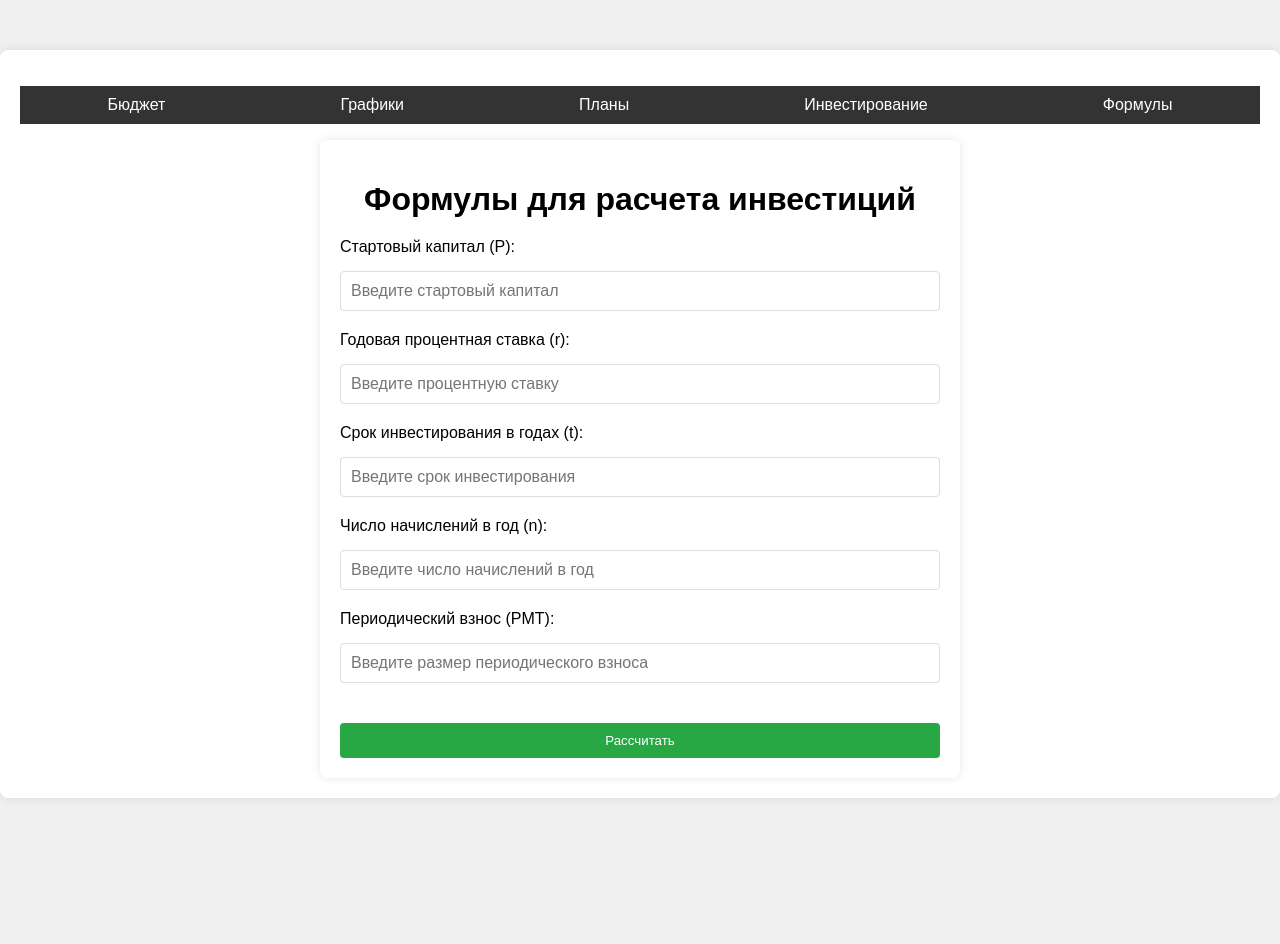
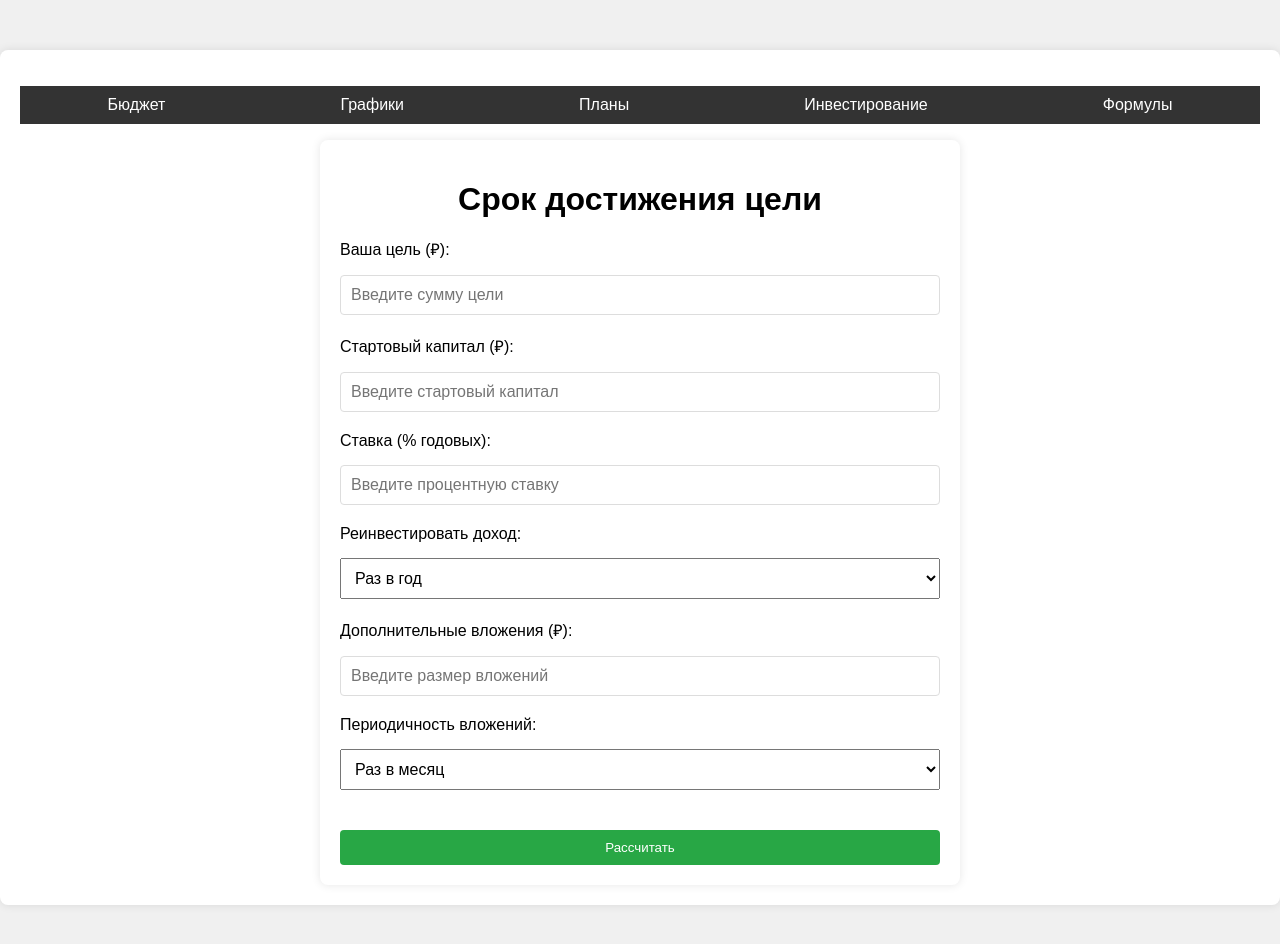
Before and after one commit to Venzelland/budget_mobile_localstorage, a React (Create React App) app: page /formulas in a window 1280 px wide. Shown: the top 944 px of the page. Before the commit the page ends 848 px from the top, so only its background shows below. Built offline with nearby package versions, Linux system fonts and the light colour scheme.

Commit message:
fix form

```diff
--- a/src/Formulas.js
+++ b/src/Formulas.js
@@ -2,40 +2,80 @@ import React, { useState } from 'react';
 import styles from './Formulas.module.css';
 
 function Formulas() {
+    const [goal, setGoal] = useState('');
     const [principal, setPrincipal] = useState('');
     const [rate, setRate] = useState('');
-    const [time, setTime] = useState('');
-    const [compoundings, setCompoundings] = useState('');
+    const [reinvest, setReinvest] = useState('yearly');
     const [periodicPayment, setPeriodicPayment] = useState('');
-    const [futureValue, setFutureValue] = useState(null);
+    const [paymentFrequency, setPaymentFrequency] = useState('monthly');
+    const [years, setYears] = useState(null);
+    const [detailedTime, setDetailedTime] = useState(null);
 
-    const calculateFV = (P, r, n, t, PMT) => {
-        const compoundInterest = P * Math.pow(1 + r / n, n * t);
-        const annuity = PMT * (Math.pow(1 + r / n, n * t) - 1) / (r / n);
-        return compoundInterest + annuity;
-    }
+    const calculateYears = (FV, P, r, n, PMT) => {
+        const ratePerPeriod = r / n;
+        const totalPeriods = Math.log((FV * ratePerPeriod + PMT) / (P * ratePerPeriod + PMT)) / Math.log(1 + ratePerPeriod);
+        return totalPeriods / n;
+    };
 
     const handleCalculate = () => {
+        const FV = parseFloat(goal);
         const P = parseFloat(principal);
         const r = parseFloat(rate) / 100;
-        const n = parseFloat(compoundings);
-        const t = parseFloat(time);
+        const n = reinvest === 'yearly' ? 1 : 12;
         const PMT = parseFloat(periodicPayment);
+        const periodsPerYear = paymentFrequency === 'monthly' ? 12 : 1;
 
-        if (!isNaN(P) && !isNaN(r) && !isNaN(n) && !isNaN(t) && !isNaN(PMT)) {
-            const FV = calculateFV(P, r, n, t, PMT);
-            setFutureValue(FV.toFixed(2));
+        if (!isNaN(FV) && !isNaN(P) && !isNaN(r) && !isNaN(n) && !isNaN(PMT)) {
+            const totalYears = calculateYears(FV, P, r, n * periodsPerYear, PMT);
+            setYears(totalYears.toFixed(2));
+            const detailedTime = convertToYearsMonthsDays(totalYears);
+            setDetailedTime(detailedTime);
         } else {
             alert("Пожалуйста, заполните все поля корректно.");
         }
-    }
+    };
+
+    const convertToYearsMonthsDays = (totalYears) => {
+        const years = Math.floor(totalYears);
+        const remainingMonths = (totalYears - years) * 12;
+        const months = Math.floor(remainingMonths);
+        const remainingDays = (remainingMonths - months) * 30.44;
+        const days = Math.floor(remainingDays);
+
+        return { years, months, days };
+    };
+
+    const getCorrectForm = (value, forms) => {
+        const lastDigit = value % 10;
+        const lastTwoDigits = value % 100;
+
+        if (lastTwoDigits > 10 && lastTwoDigits < 20) {
+            return forms[2];
+        }
+        if (lastDigit > 1 && lastDigit < 5) {
+            return forms[1];
+        }
+        if (lastDigit === 1) {
+            return forms[0];
+        }
+        return forms[2];
+    };
 
     return (
         <div className={styles.container}>
-            <h1>Формулы для расчета инвестиций</h1>
+            <h1>Срок достижения цели</h1>
             <div className={styles.form}>
                 <div className={styles.formGroup}>
-                    <label>Стартовый капитал (P):</label>
+                    <label>Ваша цель (₽):</label>
+                    <input
+                        type="number"
+                        value={goal}
+                        onChange={(e) => setGoal(e.target.value)}
+                        placeholder="Введите сумму цели"
+                    />
+                </div>
+                <div className={styles.formGroup}>
+                    <label>Стартовый капитал (₽):</label>
                     <input
                         type="number"
                         value={principal}
@@ -44,7 +84,7 @@ function Formulas() {
                     />
                 </div>
                 <div className={styles.formGroup}>
-                    <label>Годовая процентная ставка (r):</label>
+                    <label>Ставка (% годовых):</label>
                     <input
                         type="number"
                         value={rate}
@@ -53,36 +93,33 @@ function Formulas() {
                     />
                 </div>
                 <div className={styles.formGroup}>
-                    <label>Срок инвестирования в годах (t):</label>
-                    <input
-                        type="number"
-                        value={time}
-                        onChange={(e) => setTime(e.target.value)}
-                        placeholder="Введите срок инвестирования"
-                    />
+                    <label>Реинвестировать доход:</label>
+                    <select value={reinvest} onChange={(e) => setReinvest(e.target.value)}>
+                        <option value="yearly">Раз в год</option>
+                        <option value="monthly">Ежемесячно</option>
+                    </select>
                 </div>
                 <div className={styles.formGroup}>
-                    <label>Число начислений в год (n):</label>
-                    <input
-                        type="number"
-                        value={compoundings}
-                        onChange={(e) => setCompoundings(e.target.value)}
-                        placeholder="Введите число начислений в год"
-                    />
-                </div>
-                <div className={styles.formGroup}>
-                    <label>Периодический взнос (PMT):</label>
+                    <label>Дополнительные вложения (₽):</label>
                     <input
                         type="number"
                         value={periodicPayment}
                         onChange={(e) => setPeriodicPayment(e.target.value)}
-                        placeholder="Введите размер периодического взноса"
+                        placeholder="Введите размер вложений"
                     />
                 </div>
+                <div className={styles.formGroup}>
+                    <label>Периодичность вложений:</label>
+                    <select value={paymentFrequency} onChange={(e) => setPaymentFrequency(e.target.value)}>
+                        <option value="monthly">Раз в месяц</option>
+                        <option value="yearly">Раз в год</option>
+                    </select>
+                </div>
                 <button onClick={handleCalculate} className={styles.button}>Рассчитать</button>
-                {futureValue !== null && (
+                {years !== null && detailedTime !== null && (
                     <div className={styles.result}>
-                        <h2>Будущая стоимость (FV): {futureValue} руб.</h2>
+                        <h2>Срок достижения цели: {Math.round(years)} {getCorrectForm(Math.round(years), ['год', 'года', 'лет'])}</h2>
+                        <h2>Точная дата: {detailedTime.years} {getCorrectForm(detailedTime.years, ['год', 'года', 'лет'])}, {detailedTime.months} {getCorrectForm(detailedTime.months, ['месяц', 'месяца', 'месяцев'])} и {detailedTime.days} {getCorrectForm(detailedTime.days, ['день', 'дня', 'дней'])}</h2>
                     </div>
                 )}
             </div>
```
